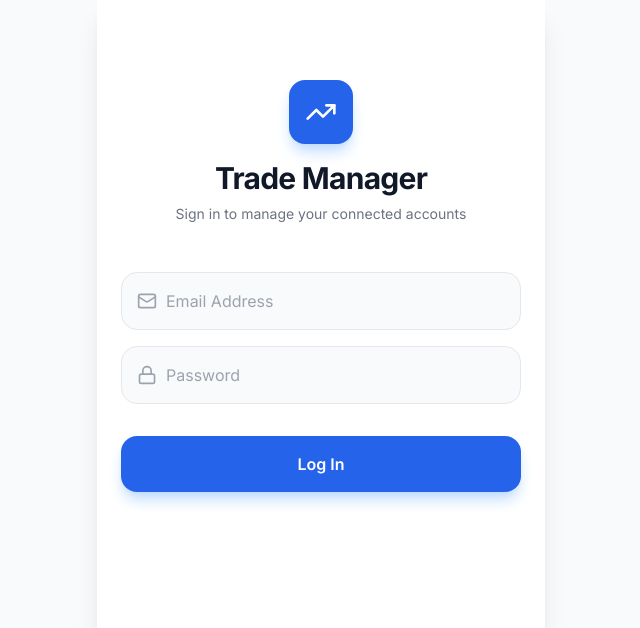
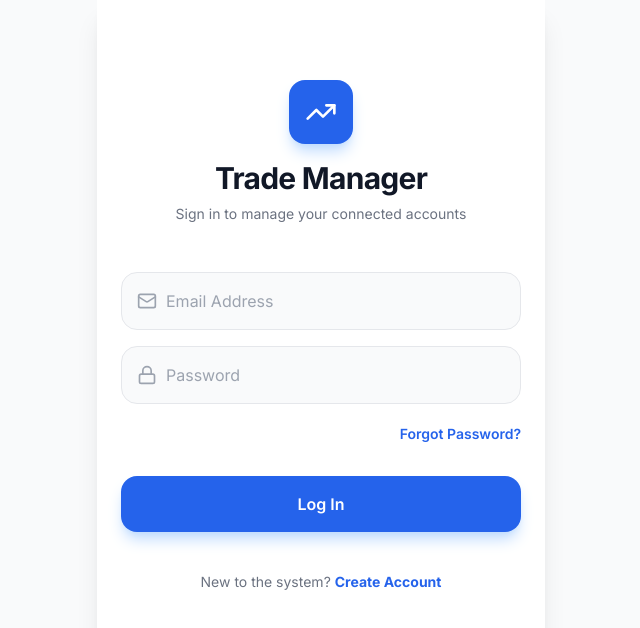
Before and after one commit to rajd1005/zerodha-frontend, a Next.js app: page / in a window 1280 px wide. Shown: the top 628 px of the page, without its empty margins (319-959 px from the left). Built offline with nearby package versions, Linux system fonts and the light colour scheme.

Commit message:
Update page.js

```diff
--- a/app/page.js
+++ b/app/page.js
@@ -4,6 +4,7 @@ import { useState } from 'react';
 import axios from 'axios';
 import { useRouter } from 'next/navigation';
 import { Lock, Mail, TrendingUp } from 'lucide-react';
+import Link from 'next/link';
 
 export default function LoginPage() {
   const [email, setEmail] = useState('');
@@ -11,7 +12,7 @@ export default function LoginPage() {
   const [error, setError] = useState('');
   const [loading, setLoading] = useState(false);
 
-  const API_URL = process.env.NEXT_PUBLIC_API_URL || 'https://your-railway-app-url.up.railway.app/api';
+  const API_URL = process.env.NEXT_PUBLIC_API_URL || 'http://localhost:8080/api';
 
   const handleLogin = async (e) => {
     e.preventDefault();
@@ -24,9 +25,11 @@ export default function LoginPage() {
         password
       });
 
+      // Save the JWT token and user details securely
       localStorage.setItem('token', response.data.token);
       localStorage.setItem('user', JSON.stringify(response.data));
 
+      // Redirect to the dashboard
       window.location.href = '/dashboard';
 
     } catch (err) {
@@ -38,6 +41,8 @@ export default function LoginPage() {
 
   return (
     <div className="flex flex-col h-screen px-6 pt-20 pb-10">
+
+      {/* App Logo & Header */}
       <div className="flex flex-col items-center mb-12">
         <div className="w-16 h-16 bg-blue-600 rounded-2xl flex items-center justify-center mb-4 shadow-lg shadow-blue-200">
           <TrendingUp className="text-white w-8 h-8" />
@@ -46,7 +51,9 @@ export default function LoginPage() {
         <p className="text-gray-500 mt-2 text-sm">Sign in to manage your connected accounts</p>
       </div>
 
+      {/* Login Form */}
       <form onSubmit={handleLogin} className="flex flex-col gap-4 flex-grow">
+
         {error && (
           <div className="bg-red-50 text-red-600 p-3 rounded-xl text-sm font-medium text-center border border-red-100">
             {error}
@@ -81,6 +88,12 @@ export default function LoginPage() {
           />
         </div>
 
+        <div className="flex justify-end mt-1">
+          <Link href="/forgot-password" size="sm" className="text-blue-600 text-sm font-semibold hover:underline">
+            Forgot Password?
+          </Link>
+        </div>
+
         <button
           type="submit"
           disabled={loading}
@@ -92,6 +105,10 @@ export default function LoginPage() {
             "Log In"
           )}
         </button>
+
+        <p className="text-center text-gray-500 text-sm mt-6">
+          New to the system? <Link href="/register" className="text-blue-600 font-bold">Create Account</Link>
+        </p>
       </form>
     </div>
   );
```
